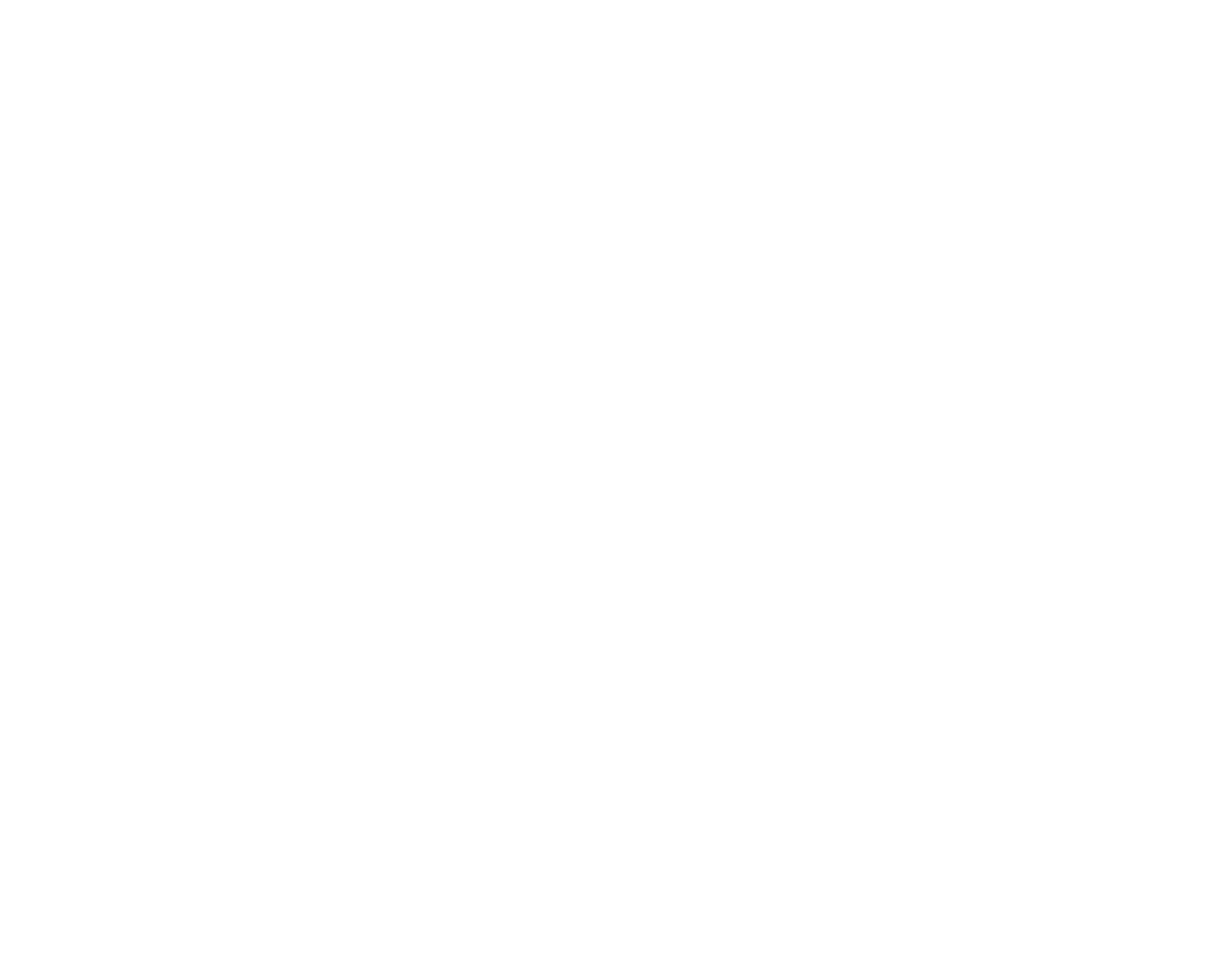
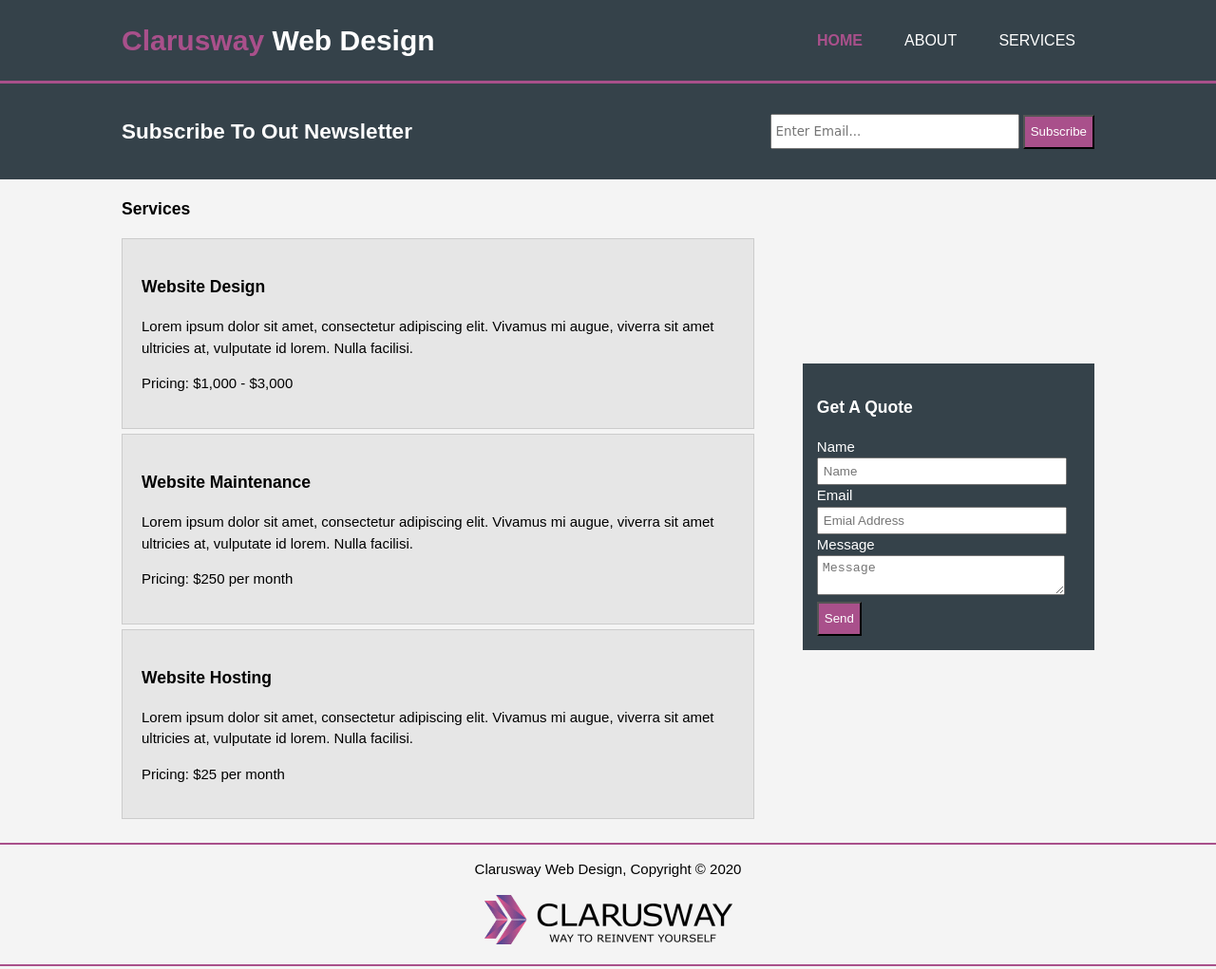
Before and after one commit to hrndgc/HC04-Web-Site-Design, a plain HTML site: page service.html in a window 1280 px wide. Shown: the whole page at 95% size. Before the commit the page ends 800 px from the top, so only its background shows below. Drawn offline with Linux system fonts and the light colour scheme.

Commit message:
Added About and Services pages

```diff
--- a/about.html
+++ b/about.html
@@ -0,0 +1,75 @@
+<!DOCTYPE html>
+<html lang="en">
+  <head>
+    <meta charset="UTF-8" />
+    <meta name="viewport" content="width=device-width, initial-scale=1.0" />
+    <meta name="description" content="Affordable and professional web design" />
+    <meta
+      name="keywords"
+      content="web design, affordable web design, professional web design"
+    />
+    <meta name="author" content="Harun Dağcı" />
+    <title>Clarusway Web Design | Welcome</title>
+    <link rel="stylesheet" href="style.css" />
+  </head>
+  <body>
+    <header>
+      <div class="container">
+        <div id="branding">
+          <h1><span class="highlight">Clarusway</span> Web Design</h1>
+        </div>
+
+        <nav>
+          <ul>
+            <li class="current"><a href="index.html">Home</a></li>
+            <li><a href="about.html">About</a></li>
+            <li><a href="service.html">Services</a></li>
+          </ul>
+        </nav>
+      </div>
+    </header>
+
+    <section id="newsletter">
+      <div class="container">
+        <h1>Subscribe To Out Newsletter</h1>
+        <form action="#">
+          <input
+            type="email"
+            name="email"
+            id="email"
+            placeholder="Enter Email..."
+          />
+          <button type="submit" class="button_1">Subscribe</button>
+        </form>
+      </div>
+    </section>
+
+    <section id="main">
+        <div class="container">
+          <article id="main-col">
+            <h1 class="page-title">About Us</h1>
+            <p>
+              Lorem ipsum dolor sit amet, consectetur adipiscing elit. Donec varius auctor lacus nec feugiat. Phasellus sit amet ex ipsum. Praesent pharetra tincidunt tempor. Etiam velit eros, dapibus eget porta in, lacinia et magna. Nam eget eros non orci consectetur congue at ac augue. Proin eget arcu in enim feugiat ultricies. Curabitur maximus metus nec metus pretium viverra at et orci. Integer hendrerit ante ut placerat cursus.
+            </p>
+            <p class="dark">
+  Aliquam eget pharetra diam. Nulla placerat lorem at turpis tempor, vel ultrices dui tincidunt. Proin quis egestas lorem. Mauris vehicula lectus odio, sit amet dictum justo feugiat a. Praesent id dictum lacus. Sed ullamcorper id erat ut dictum. Fusce porttitor lorem sapien, in aliquet sapien convallis et. Donec nec mauris nulla. Curabitur cursus semper odio, et hendrerit ante. Nunc at cursus ante. Maecenas gravida ligula ut efficitur suscipit. Nulla id turpis varius, pretium nunc sed, fermentum sem. Sed lacinia nunc non interdum pellentesque.
+            </p>
+          </article>
+
+          <aside id="sidebar">
+            <div class="dark">
+              <h3>What We Do</h3>
+              <p>Lorem ipsum dolor sit amet, consectetur adipiscing elit. Donec varius auctor lacus nec feugiat. Phasellus sit amet ex ipsum. Praesent pharetra tincidunt tempor. Etiam velit eros, dapibus eget porta in, lacinia et magna</p>
+            </div>
+          </aside>
+        </div>
+      </section>
+
+
+
+    <footer>
+      <p>Clarusway Web Design, Copyright &copy; 2020</p>
+      <p><img src="./images/clarusway_logo.png" alt="clarusway_logo" /></p>
+    </footer>
+  </body>
+</html>
--- a/service.html
+++ b/service.html
@@ -0,0 +1,99 @@
+<!DOCTYPE html>
+<html lang="en">
+  <head>
+    <meta charset="UTF-8" />
+    <meta name="viewport" content="width=device-width, initial-scale=1.0" />
+    <meta name="description" content="Affordable and professional web design" />
+    <meta
+      name="keywords"
+      content="web design, affordable web design, professional web design"
+    />
+    <meta name="author" content="Harun Dağcı" />
+    <title>Clarusway Web Design | Welcome</title>
+    <link rel="stylesheet" href="style.css" />
+  </head>
+  <body>
+    <header>
+      <div class="container">
+        <div id="branding">
+          <h1><span class="highlight">Clarusway</span> Web Design</h1>
+        </div>
+
+        <nav>
+          <ul>
+            <li class="current"><a href="index.html">Home</a></li>
+            <li><a href="about.html">About</a></li>
+            <li><a href="service.html">Services</a></li>
+          </ul>
+        </nav>
+      </div>
+    </header>
+
+    <section id="newsletter">
+      <div class="container">
+        <h1>Subscribe To Out Newsletter</h1>
+        <form action="#">
+          <input
+            type="email"
+            name="email"
+            id="email"
+            placeholder="Enter Email..."
+          />
+          <button type="submit" class="button_1">Subscribe</button>
+        </form>
+      </div>
+    </section>
+
+    <section id="main">
+        <div class="container">
+          <article id="main-col">
+            <h1 class="page-title">Services</h1>
+            <ul id="services">
+              <li>
+                <h3>Website Design</h3>
+                <p>Lorem ipsum dolor sit amet, consectetur adipiscing elit. Vivamus mi augue, viverra sit amet ultricies at, vulputate id lorem. Nulla facilisi.</p>
+                            <p>Pricing: $1,000 - $3,000</p>
+              </li>
+              <li>
+                <h3>Website Maintenance</h3>
+                <p>Lorem ipsum dolor sit amet, consectetur adipiscing elit. Vivamus mi augue, viverra sit amet ultricies at, vulputate id lorem. Nulla facilisi.</p>
+                            <p>Pricing: $250 per month</p>
+              </li>
+              <li>
+                <h3>Website Hosting</h3>
+                <p>Lorem ipsum dolor sit amet, consectetur adipiscing elit. Vivamus mi augue, viverra sit amet ultricies at, vulputate id lorem. Nulla facilisi.</p>
+                            <p>Pricing: $25 per month</p>
+              </li>
+            </ul>
+          </article>
+
+          <aside id="sidebar">
+            <div class="dark">
+              <h3>Get A Quote</h3>
+              <form class="quote">
+                            <div>
+                                <label>Name</label><br>
+                                <input type="text" placeholder="Name">
+                            </div>
+                            <div>
+                                <label>Email</label><br>
+                                <input type="email" placeholder="Emial Address">
+                            </div>
+                            <div>
+                                <label>Message</label><br>
+                                <textarea placeholder="Message"></textarea>
+                            </div>
+                            <button class="button_1" type="submit">Send</button>
+                      </form>
+            </div>
+          </aside>
+        </div>
+      </section>
+
+
+    <footer>
+      <p>Clarusway Web Design, Copyright &copy; 2020</p>
+      <p><img src="./images/clarusway_logo.png" alt="clarusway_logo" /></p>
+    </footer>
+  </body>
+</html>
--- a/style.css
+++ b/style.css
@@ -138,3 +138,51 @@
     border-top: 2px solid #a9508b;
     border-bottom: 2px solid #a9508b;
 }
+
+/* About page */
+
+#main .container {
+    display: flex;
+    justify-content: space-between;
+    align-items: center;
+}
+
+/* Services */
+
+ul#services li {
+    list-style: none;
+    padding: 20px;
+    border: #cccccc solid 1px;
+    margin-bottom: 5px;
+    background: #e6e6e6;
+}
+
+.dark {
+    padding: 15px;
+    background: #35424a;
+    color: #ffffff;
+    margin-top: 10px;
+    margin-bottom: 10px;
+}
+
+/* Sidebar */
+
+
+aside#sidebar {
+    width: 30%;
+    margin-top: 10px;
+
+}
+
+
+aside#sidebar .quote input,
+aside#sidebar .quote textarea {
+    width: 90%;
+    padding: 5px;
+}
+
+/* Main-col */
+
+article#main-col {
+    width: 65%;
+}
```
